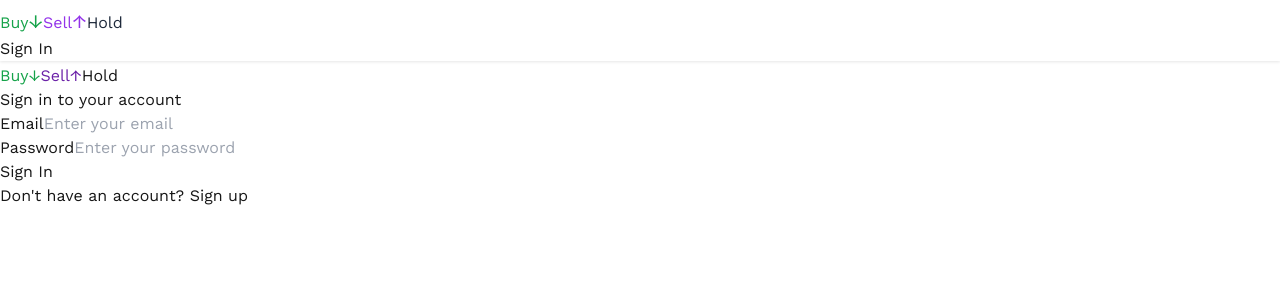
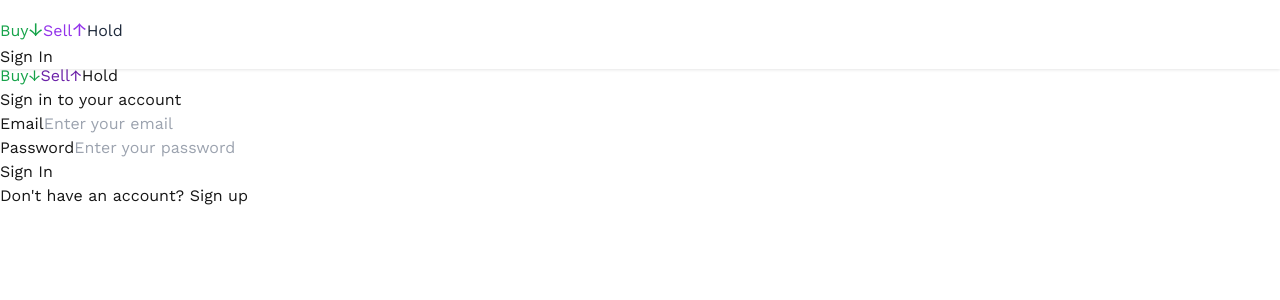
Before and after one commit to jonesco/money, a Next.js app: page /login in a window 1280 px wide. Shown: the top 300 px of the page. Built offline with nearby package versions, Linux system fonts and the light colour scheme; no server answers.

Commit message:
Move header title and logout button down more - increase padding to 16px

```diff
--- a/src/components/Navbar.tsx
+++ b/src/components/Navbar.tsx
@@ -14,7 +14,7 @@
   if (loading) {
     return (
       <nav className="navbar-fixed bg-white p-4" style={{ backgroundColor: '#ffffff', boxShadow: '0 1px 3px 0 rgba(0, 0, 0, 0.1)' }}>
-        <div className="flex justify-between items-center w-full" style={{ paddingTop: '8px' }}>
+        <div className="flex justify-between items-center w-full" style={{ paddingTop: '16px' }}>
           <Link href="/" className="text-2xl font-bold">
             <span style={{ color: '#16a34a' }}>Buy<span style={{ fontSize: '1.2em' }}>↓</span></span>
             <span style={{ color: '#9333ea' }}>Sell<span style={{ fontSize: '1.2em' }}>↑</span></span>
@@ -27,7 +27,7 @@
 
   return (
     <nav className="navbar-fixed bg-white p-4" style={{ backgroundColor: '#ffffff', boxShadow: '0 1px 3px 0 rgba(0, 0, 0, 0.1)' }}>
-      <div className="flex justify-between items-center w-full" style={{ paddingTop: '8px' }}>
+      <div className="flex justify-between items-center w-full" style={{ paddingTop: '16px' }}>
         <Link href="/" className="text-2xl font-bold">
           <span style={{ color: '#16a34a' }}>Buy<span style={{ fontSize: '1.2em' }}>↓</span></span>
           <span style={{ color: '#9333ea' }}>Sell<span style={{ fontSize: '1.2em' }}>↑</span></span>
```
